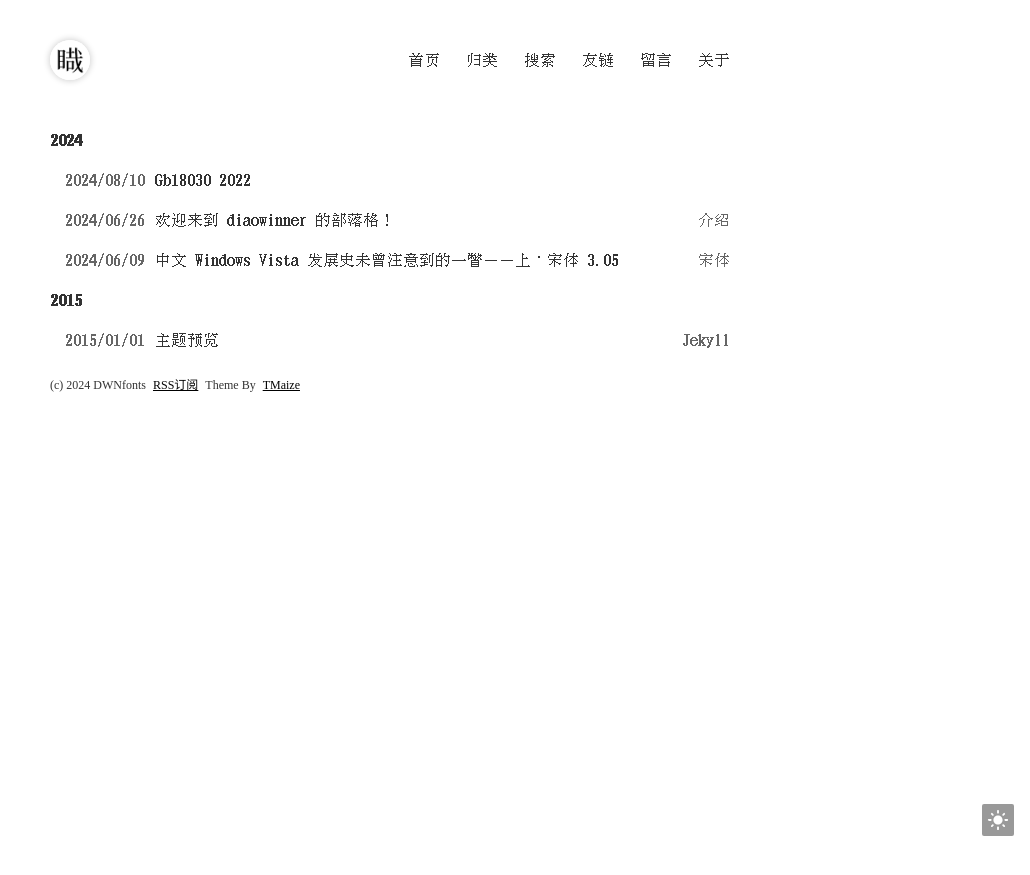
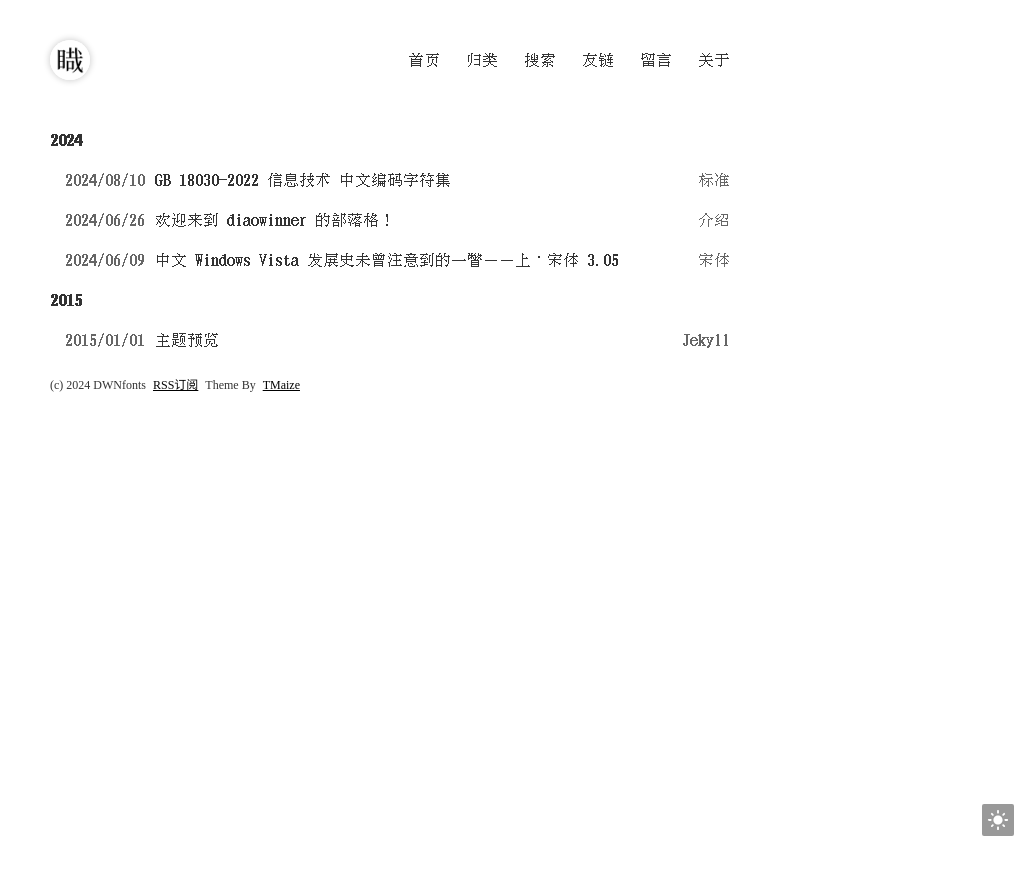
Before and after one commit to DWNfonts/site2024, a Jekyll site: the page built from index.html, in a window 1280 px wide. Shown: the top 875 px of the page, without its empty margins (250-1280 px from the left). Built offline with Jekyll 4.4.1, drawn with Linux system fonts in a browser that asks for light colours; some web fonts are replaced; comment, search, counter and statistics services are not loaded.

Commit message:
tryna fix typo

```diff
--- a/_posts/2024-08-10-gb18030-2022.md
+++ b/_posts/2024-08-10-gb18030-2022.md
@@ -1,8 +1,14 @@
+---
+layout: mypost
+title: GB 18030-2022 信息技术 中文编码字符集
+categories: [标准]
+---
 > 本文是 GB 18030-2022《信息技术 中文编码字符集》的正文电子版。原 PDF 来自[互联网档案馆](https://archive.org/details/GB18030-2022)。
 >
 > 附录 A-E 已经[被 mrhso 录入了](https://github.com/mrhso/IshisashiEncoding/tree/master/%E8%A7%84%E8%8C%83%E6%9D%82%E5%BD%95/GB%2018030-2022)。不过他没录入正文部分。然后我就录入了（
 >
-> 另外本人似乎就是在档案馆里头看到了电子版的 GB 18030-2005 正文
+> 另外本人似乎就是在档案馆里头看到了电子版的 GB 18030-2005 正文，但可惜没找到（或许没了？）
+
 # 1 范围
 本文件规定了信息技术用的中文图形字符及其二进制编码的十六进制表示。
 
@@ -44,6 +50,7 @@
 > **注:** GB/T 13000对中国、日本、韩国、越南等国家和地区使用的汉字统一编码。具备独有抽象字形的汉字,赋予单
 独的代码位置;来源不同而抽象字形相同的汉字,则赋予共用的代码位置。经过编码的汉字称为 CJK 统一汉字
 (CJK Unified Ideographs),其中 CJK 表示中国、日本、韩国。
+
 ## 4.4 四字节部分
 四字节部分收录了上述双字节字符之外的 GB/T 13000 中的 66 个 CJK 统一汉字(9FA6~9FEF,
 不包括 9FB4~9FBB 的 8 个字符)、CJK 统一汉字扩充 A、CJK 统一汉字扩充 B、CJK 统一汉字扩充 C、CJK 统一汉字扩充 D、CJK 统一汉字扩充 E、CJK 统一汉字扩充 F 和已经在 GB/T 13000 中编码的少数
@@ -89,6 +96,7 @@
 总体结构与码位范围分配见图 1 和表 1。
 
 ![图 1 总体结构图](pic1.png)
+
 <table>
     <caption>表 1 码位范围分配</caption>
     <tr>
@@ -410,14 +418,17 @@
 实现级别 1 支持本文件的单字节编码部分、双字节编码部分和四字节编码部分的 CJK 统一汉字(即 0x82358F33~0x82359636)和 CJK统一汉字扩充A (即0x8139EE39~0x82358738)。
 任何本文件适用的产品均应满足实现级别1的要求。
 > **注:** 根据软件应用需要,实现级别1还可选择支持表3列出的任何一种或多种非汉字文种。
+
 ## 9.3 实现级别2
 实现级别 2 包含实现级别 1。此外,实现级别 2 还支持《通用规范汉字表》中的没有包含在实现级别 1 之内的编码汉字。《通用规范汉字表》所收汉字在本文件中的代码位置和字形,见附录 E。
 系统软件及支撑软件,应满足实现级别 2 的要求。
 > **注:** 系统软件及支撑软件包括但不限于操作系统、数据库管理系统、中间件(软件产品分类的信息见 GB/T 36475)。
+
 ## 9.4 实现级别3
 实现级别 3 包含实现级别 2。此外,实现级别 3 还支持本文件规定的全部汉字及表3中的康熙部首。
 用于政务服务和公共服务的产品应满足实现级别 3 的要求。
 > **注:** 政务服务和公共服务行业包括但不限于铁路运输业、道路运输业、水上运输业、航空运输业、多式联运和运输代理业、邮政业、货币金融服务、保险业、土地管理业、卫生、国家机构、社会保障等(行业分类的信息见 GB/T 4754)。
+
 # [附录（略）](https://github.com/mrhso/IshisashiEncoding/tree/master/%E8%A7%84%E8%8C%83%E6%9D%82%E5%BD%95/GB%2018030-2022)
 # 参考文献
 [1] GB/T 4754 国民经济行业分类
```
Also changed, not shown: _posts/2024-06-09-glimpse-of-vista-pt-1.md (+1 -0 lines).
